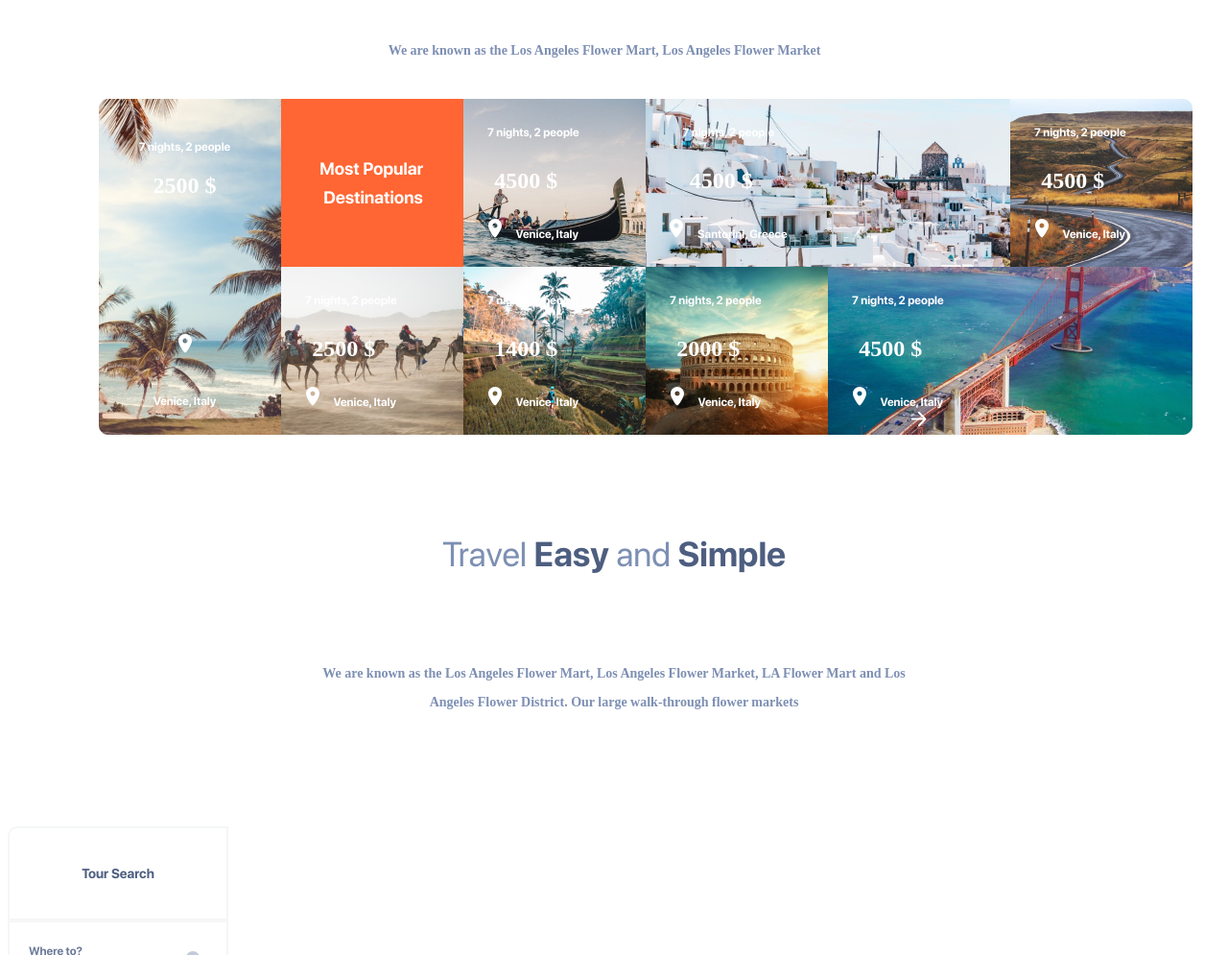
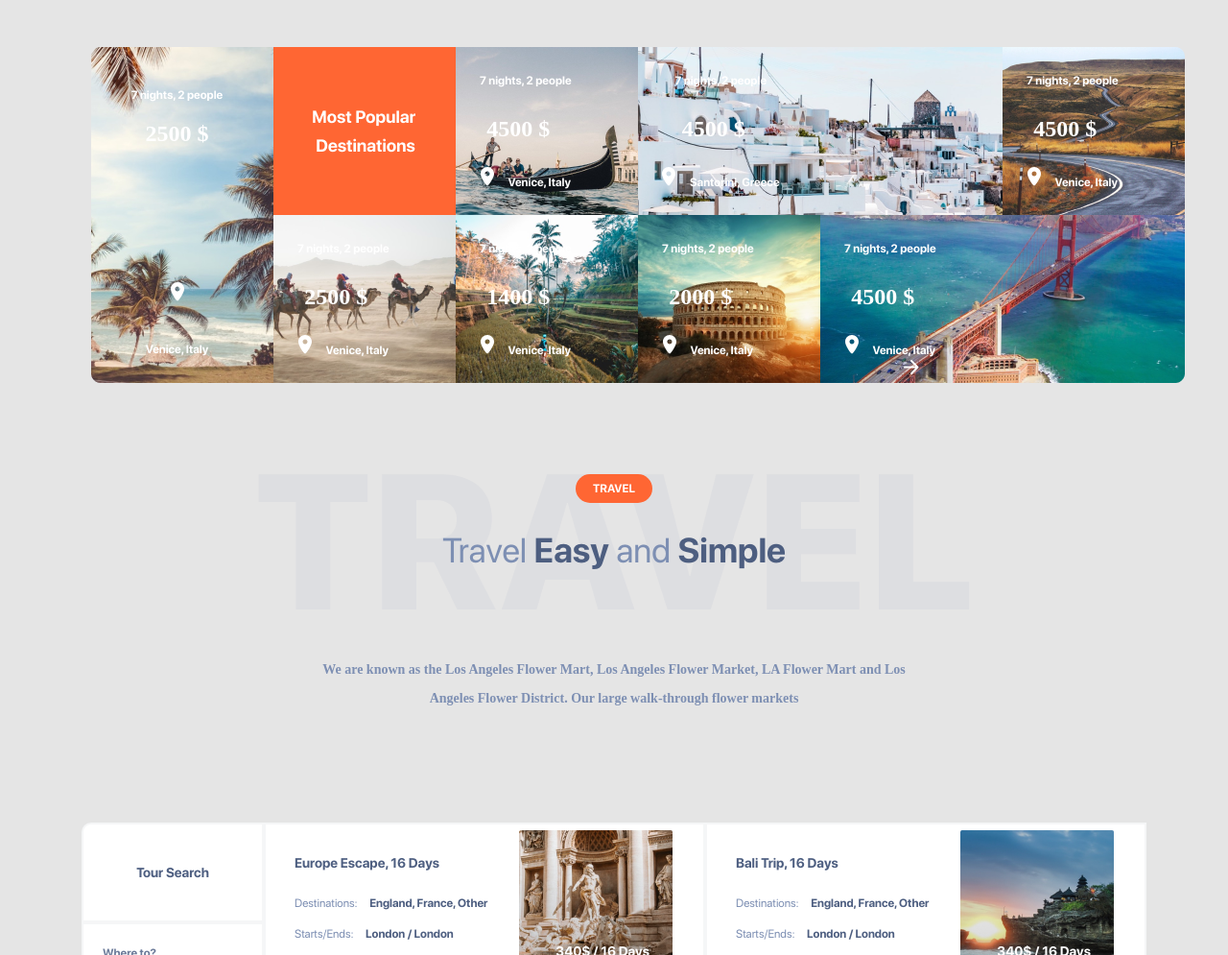
Before and after one commit to Sinonium/BagNur, a plain HTML site: page index.html in a window 1280 px wide. Shown: the part 1805-2800 px from the top of the page at 96% size. Drawn offline with Linux system fonts and the light colour scheme; a web font is replaced by a local one.

Commit message:
booking fetch, data done, some fixes

```diff
--- a/index.html
+++ b/index.html
@@ -369,12 +369,16 @@
         </section>
         <section class="booking">
             <div class="container">
+                <div class="label booking_badge">
+                    <span>TRAVEL</span>
+                </div>
                 <div class="booking__title title" >
                     <h2> Travel <span>Easy</span> and <span>Simple</span></h2>
                 </div>
                 <div class="booking__description">
                     <p class="description">We are known as the Los Angeles Flower Mart, Los Angeles Flower Market, LA Flower Mart and Los Angeles Flower District. Our large walk-through flower markets</p>
                 </div>
+                <div class="booking__block">
                     <div class="booking__filter__block">
                         <div class="booking__filter__block-item tour-search">Tour Search</div>
                         <div class="booking__filter__block-item">
@@ -434,12 +438,19 @@
                         </div>
                         <div class="booking__filter__block-item apply">Apply</div>
                     </div>
+                    <div class='booking__flex'>
+                        <div id='booking-block' class="booking__block__data">
+
+                        </div>
+                    </div>
+                </div>
                 <div class="booking__load-more">Load More</div>
             </div>
         </section>
         <section class="reviews">
             <div class="container">
                 <div class="reviews__row">
+
                     <div class="label reviews__badge">
                         <span>TRAVEL</span>
                     </div>
@@ -729,6 +740,7 @@
             </ul>
         </div>
     </footer>
+    <script src="./js/fetch.js"></script>
 
     <script src="./js/jquery-3.6.0.min.js"></script>
     <script src="./js/slick.min.js"></script>
--- /dev/null
+++ b/js/fetch.js
@@ -0,0 +1,29 @@
+const block = document.getElementById('booking-block')
+
+const fetchData = async () => {
+    try{
+        const response = await fetch('../json/data.json');
+        const json = await response.json();
+        return json
+    }
+    catch(err){
+        console.log(err)
+        return err
+    }
+}
+fetchData().then(json => json.data.map(item=>{
+    const div = document.createElement('div')
+    div.classList.add('booking__block__data-item')
+    console.log(item.name)
+    div.innerHTML =
+    `
+        <h3>${item.name}</h3>
+        <div><span>Destinations: </span> ${item.destination}</div>
+        <div><span>Starts/Ends: </span> ${item.startsEnds}</div>
+        <div><span>Age Range: </span> ${item.ageRange}</div>
+        <div class="booking__block__data-item-img"><img src="${item.img}" alt="">
+            <span class="cost">${item.price}$ / ${item.days} Days</span>
+        </div>
+    `
+block.append(div)
+}))
--- a/js/hero-scroll.js
+++ b/js/hero-scroll.js
@@ -1,5 +1,6 @@
 const btn = document.getElementById('scroll-btn');
+const screenHeight = window.screen.height * 0.94
 
 btn.onclick = function () {
-    window.scrollTo(0, 1020);
+    window.scrollTo(0, screenHeight);
 }
--- a/js/input-range.js
+++ b/js/input-range.js
@@ -6,12 +6,13 @@ let budgetValues = [
 ];
 
 noUiSlider.create(budget, {
-    start: [260, 40000],
+    start: [1000, 20000],
     connect: true,
     range: {
-        'min': [260, 100],
-        'max': 90000
+        'min': [200, 200],
+        'max': 24000
     }
+
 });
 budget.noUiSlider.on('update', function (values, handle) {
     budgetValues[handle].innerHTML = "$" + values[handle];
@@ -24,24 +25,14 @@ let perdayValues = [
 ];
 
 noUiSlider.create(perDay, {
-    start: [260, 800],
+    start: [200, 800],
     connect: true,
     range: {
-        'min': [260, 5],
-        'max': 1000
+        'min': [200, 10],
+        'max': 800
     }
 });
-perDay.noUiSlider.on('update', function (values, handle) {
-    perdayValues[handle].innerHTML = "$" + values[handle];
-    let minCost = perDay.noUiSlider.get()
-    let ss = parseInt(minCost[0])
-    budget.noUiSlider.updateOptions({
-        range: {
-            'min': ss,
-            'max': 90000
-        }
-    });
-});
+
 
 let days = document.getElementById('days');
 let daysValues = [
@@ -50,13 +41,43 @@ let daysValues = [
 ];
 
 noUiSlider.create(days, {
-    start: [16, 60],
+    start: [5, 24],
     connect: true,
     range: {
         'min': [1,1],
-        'max': 90
+        'max': 30
     }
+
 });
+
 days.noUiSlider.on('update', function (values, handle) {
     daysValues[handle].innerHTML = values[handle];
+    let minCost = perDay.noUiSlider.get()
+    let day = days.noUiSlider.get()
+    let minD = parseInt(day[0])
+    let minC = parseInt(minCost[0])
+    let maxD = parseInt(day[1])
+    let maxC = parseInt(minCost[1])
+    budget.noUiSlider.updateOptions({
+        range: {
+            'min': [minD * minC, minC],
+            'max': maxC * maxD
+        }
+    });
 });
+
+perDay.noUiSlider.on('update', function (values, handle) {
+    perdayValues[handle].innerHTML = "$" + values[handle];
+    let minCost = perDay.noUiSlider.get()
+    let day = days.noUiSlider.get()
+    let minD = parseInt(day[0])
+    let minC = parseInt(minCost[0])
+    let maxD = parseInt(day[1])
+    let maxC = parseInt(minCost[1])
+    budget.noUiSlider.updateOptions({
+        range: {
+            'min': [minD * minC, minC],
+            'max': maxC * maxD
+        }
+    });
+});
--- /dev/null
+++ b/json/data.json
@@ -0,0 +1,97 @@
+{
+   "data":[
+{
+    "name":"Europe Escape, 16 Days",
+    "destination":"England, France, Other",
+    "ageRange": "10 to 90 year olds",
+    "price": "340",
+    "days" : "16",
+    "startsEnds": "London / London",
+    "img": "./images/booking-1.png"
+},
+{
+    "name":"Bali Trip, 16 Days",
+    "destination":"England, France, Other",
+    "ageRange": "10 to 90 year olds",
+    "price": "340",
+    "days" : "16",
+    "startsEnds": "London / London",
+    "img": "./images/booking-2.png"
+},
+{
+    "name":"Japan History, 16 Days",
+    "destination":"England, France, Other",
+    "ageRange": "10 to 90 year olds",
+    "price": "340",
+    "days" : "16",
+    "startsEnds": "London / London",
+    "img": "./images/booking-3.png"
+},
+{
+    "name":"Europe Escape, 16 Days",
+    "destination":"England, France, Other",
+    "ageRange": "10 to 90 year olds",
+    "price": "340",
+    "days" : "16",
+    "startsEnds": "London / London",
+    "img": "./images/booking-4.png"
+},
+{
+    "name":"Great London, 16 Days",
+    "destination":"England, France, Other",
+    "ageRange": "10 to 90 year olds",
+    "price": "340",
+    "days" : "16",
+    "startsEnds": "London / London",
+    "img": "./images/booking-5.png"
+},
+{
+    "name":"Turkey All inclusive, 16 Days",
+    "destination":"England, France, Other",
+    "ageRange": "10 to 90 year olds",
+    "price": "340",
+    "days" : "16",
+    "startsEnds": "London / London",
+    "img": "./images/booking-6.png"
+},
+{
+    "name":"China Business, 16 Days",
+    "destination":"England, France, Other",
+    "ageRange": "10 to 90 year olds",
+    "price": "340",
+    "days" : "16",
+    "startsEnds": "London / London",
+    "img": "./images/booking-7.png"
+
+},
+{
+    "name":"Sweden, 16 Days",
+    "destination":"England, France, Other",
+    "ageRange": "10 to 90 year olds",
+    "price": "340",
+    "days" : "16",
+    "startsEnds": "London / London",
+    "img": "./images/booking-8.png"
+},
+{
+    "name":"Norway Escape, 16 Days",
+    "destination":"England, France, Other",
+    "ageRange": "10 to 90 year olds",
+    "price": "340",
+    "days" : "16",
+    "startsEnds": "London / London",
+    "img": "./images/booking-9.png"
+},
+{
+    "name":"Norway, 16 Days",
+    "destination":"England, France, Other",
+    "ageRange": "10 to 90 year olds",
+    "price": "340",
+    "days" : "16",
+    "startsEnds": "London / London",
+    "img": "./images/booking-10.png"
+}
+
+
+
+]}
--- a/scss/index.scss
+++ b/scss/index.scss
@@ -40,3 +40,10 @@ ul{
 li{
    list-style: none;
 }
+
+@media screen and(max-width:1111px) {
+    .container{
+        margin: 0;
+        width: 100%;
+    }
+}
--- a/scss/sections/_booking.scss
+++ b/scss/sections/_booking.scss
@@ -1,4 +1,6 @@
 .booking{
+    background: url(../images/TRAVEL.png) center no-repeat;
+    background-position:top;
     &__title{
         margin-bottom: 65px;
     }
@@ -8,11 +10,13 @@
         margin-bottom: 100px;
     }
     &__filter__block{
-        max-width: 230px;
+        display: block;
+        max-width: 190px;
         &-item{
+
             background: #FFFFFF;
             border: 2px solid #F5F6F7;
-            min-height: 94px;
+            min-height: 100px;
             & span{
                 display: inline-block;
                 width: 120px;
@@ -41,7 +45,7 @@
                 cursor: pointer;
             }
             & svg{
-                margin: -20px 0 20px 40px;
+                margin: -17px 10px 12px 10px;
             }
         }
     }
@@ -49,16 +53,17 @@
         max-width: 230px;
         background-color: #fff;
         border: 2px solid #F5F6F7;
-        min-height: 100px;
+        min-height: 120px;
         & span{
             display: inline-block;
-            margin: 15px 0 10px 20px;
+            margin: 20px 0 22px 20px;
             @include font (12px, 900, 20px);
             color: #6B7A99;
         }
     }
 
     &__load-more{
+        max-width: 100%;
         padding: 42px 0 42px;
         margin-bottom: 130px;
         text-align: center;
@@ -78,6 +83,62 @@
     @include font (12px, 900, 20px);
     color: #6B7A99;
     & span{
-        margin: 12px 20px 15px;
+        display: inline-block;
+        width: 85px;
+        margin: 20px 0 0 10px;
     }
 }
+
+.booking_badge{
+    margin-bottom: 20px;
+}
+
+.booking__block{
+    display: flex;
+    &__data{
+        display: flex;
+        flex-wrap: wrap;
+        &-item{
+            display: flex;
+            flex-wrap: wrap;
+            flex-direction: column;
+            background-color: #fff;
+            border: 2px solid #F5F6F7;
+            width: 456px;
+            height: 195.2px;
+            @include font(12px,900,20px);
+            color: #4D5E80;
+            & h3{
+                padding: 30px 0 16px 30px;
+                font-size: 14px;
+            }
+            & div{
+                margin: 6px 20px 6px 0;
+                & span{
+                    margin: 0 10px 0 30px;
+                    font-weight: normal;
+                    color: #7D8FB3;
+                }
+            }
+        }
+    }
+}
+.booking__block__data-item-img{
+    position: relative;
+    & .cost{
+        position: absolute;
+        bottom: 15%;
+        left: 5%;
+        @include font (14px, 900, 30px);
+        color: #FFFFFF;
+    }
+    & img{
+        max-width: 160px;
+    }
+}
+
+@media screen and(max-width:1110px) {
+    .booking__block__data-item{
+        max-width: calc(100vw / 2 - 99px);
+    }
+}
```
Also changed, not shown: scss/index.css, 1 other file. Lines whose indentation alone changed are shown as unchanged.
